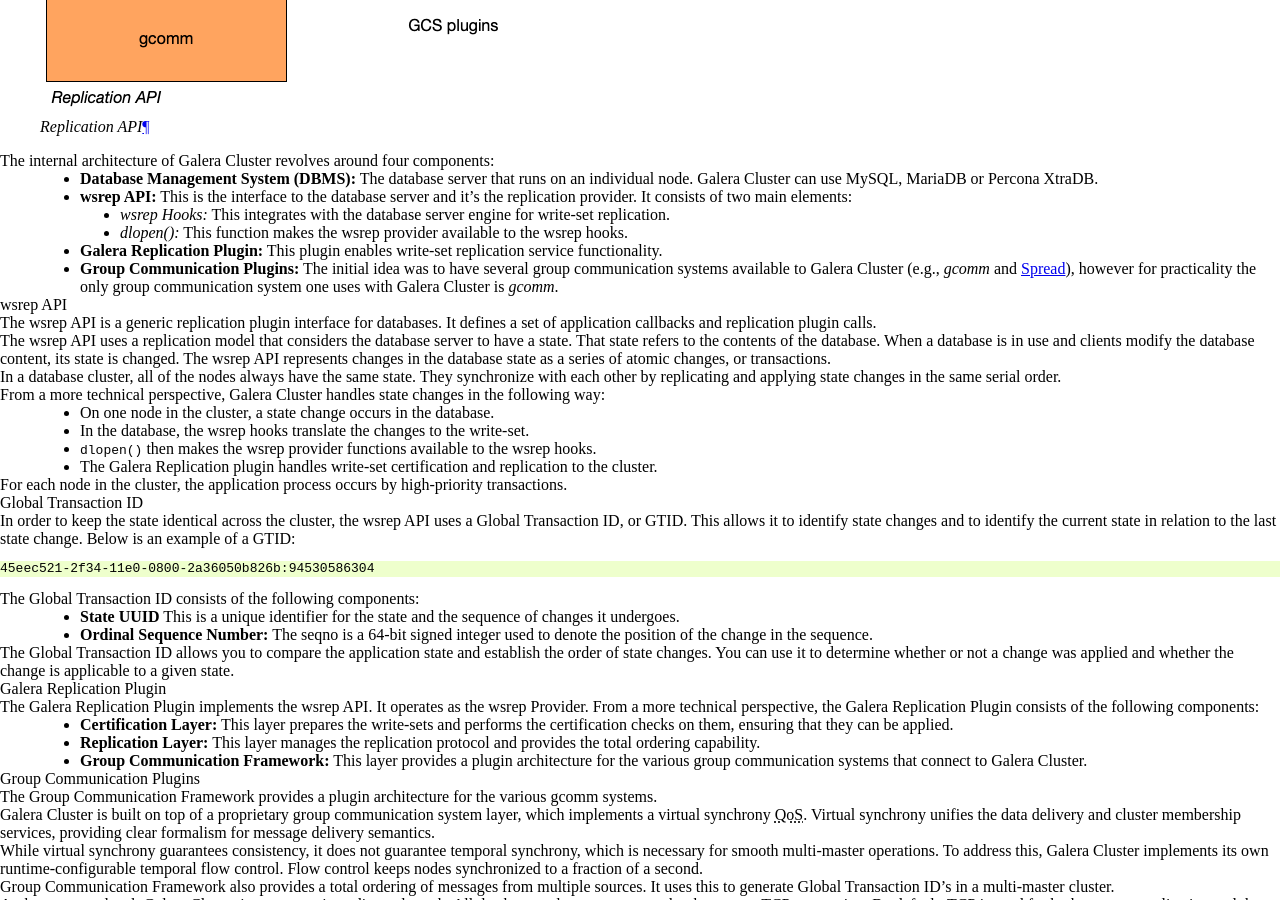
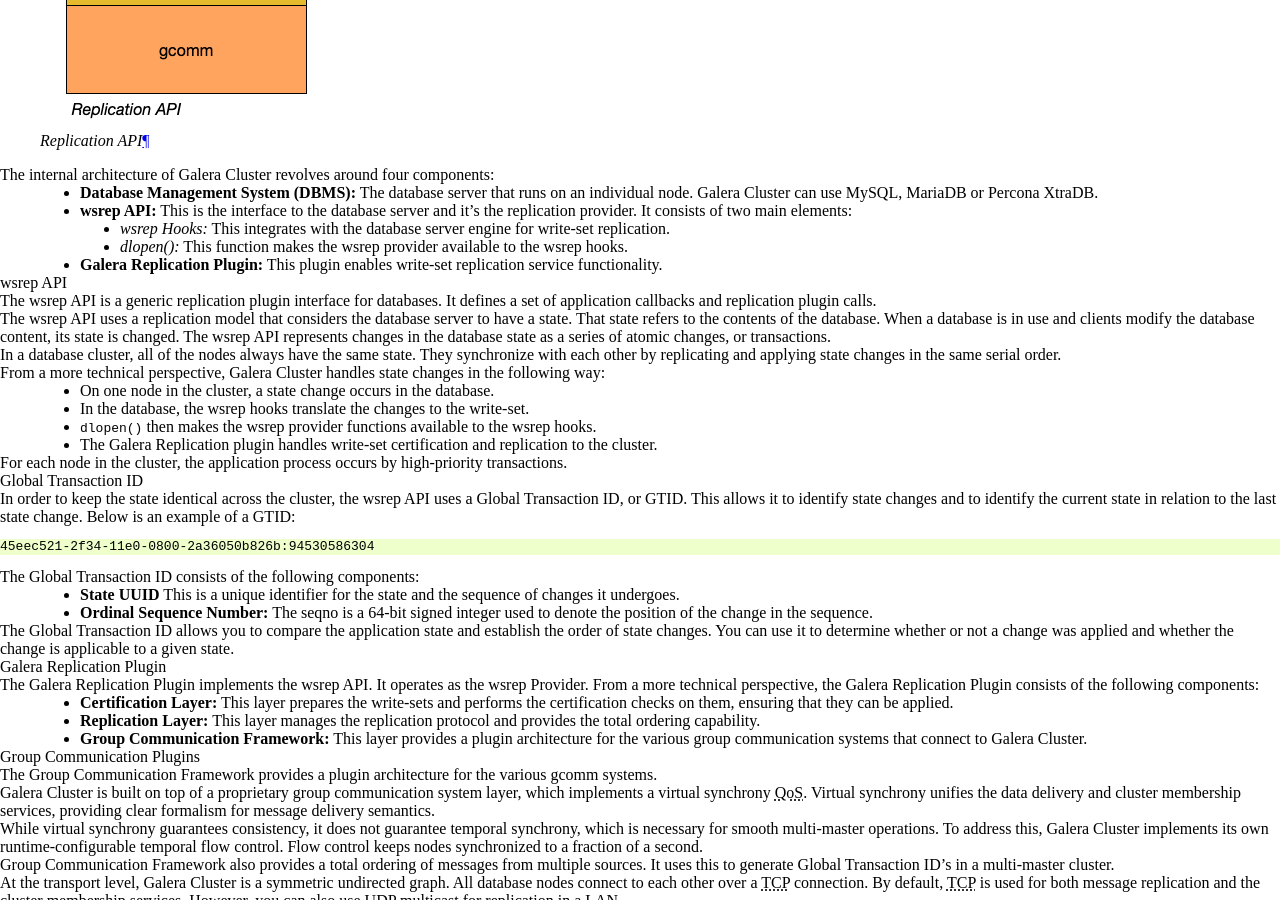
Before and after one commit to codership/documentation, a Sphinx documentation site: the page built from galeracluster/source/documentation/architecture.rst, in a window 1280 px wide and 900 px high, scrolled down 842 px. Built offline with Sphinx 7.4.7, drawn with Linux system fonts in a browser that asks for light colours; comment, search, counter and statistics services are not loaded.

Commit message:
fixed based on teemu's comments, spread is gone

```diff
--- a/galeracluster/source/documentation/architecture.rst
+++ b/galeracluster/source/documentation/architecture.rst
@@ -72,9 +72,6 @@ The internal architecture of Galera Cluster revolves around four components:
  - *dlopen():* This function makes the wsrep provider available to the wsrep hooks.
 
 - **Galera Replication Plugin:** This plugin enables write-set replication service functionality.
-
-- **Group Communication Plugins:** The initial idea was to have several group communication systems available to Galera Cluster (e.g., *gcomm* and `Spread <https://www.spread.org/>`_), however for practicality the only group communication system one uses with Galera Cluster is *gcomm*.
-
 
 .. _`wsrep-api`:
 .. rst-class:: section-heading
```
Also changed, not shown: galeracluster/source/images/replicationapi.png.
